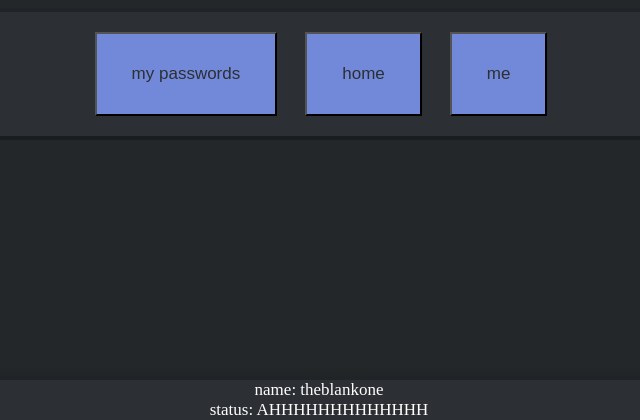
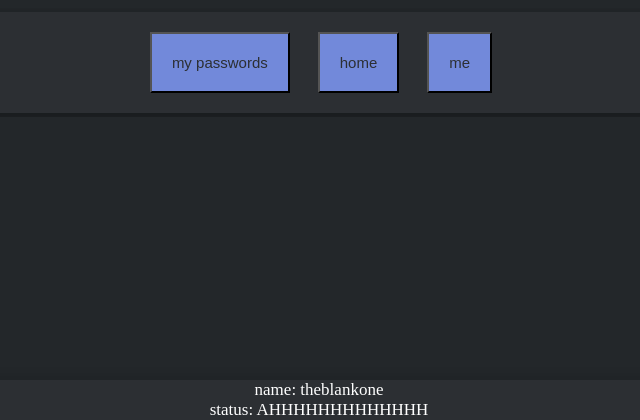
Before and after one commit to koren23/koren23.github.io, a PHP site: page /me.html in a window 1280 px wide. Shown: the top 420 px of the page, without its empty margins (321-961 px from the left). Run offline with PHP 8.4, Linux system fonts and the light colour scheme.

Commit message:
Add files via upload

```diff
--- a/mainstyle.css
+++ b/mainstyle.css
@@ -9,10 +9,10 @@ box-shadow: 0 8px 16px 0 rgba(0,0,0,0.2), 0 6px 20px 0 rgba(0,0,0,0.19);
 .button {
   background-color: #7289da;
   color: #2c2f33;
-  padding: 30px 35px;
+  padding: 20px 20px;
   margin: 20px 4px;
   cursor: pointer;
-  font-size: 17px;
+  font-size: 15px;
 }
 .button:hover {background-color: #6375b6}
 .button:active {
```
